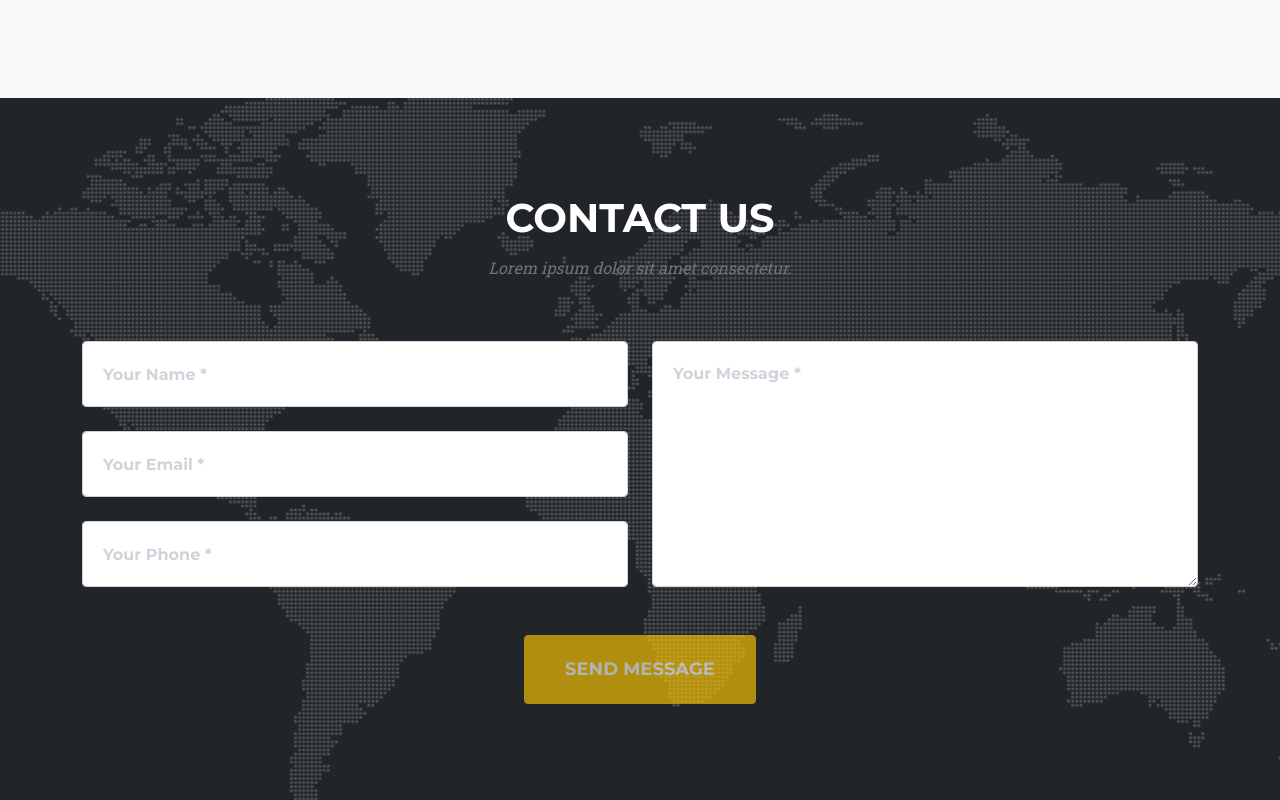
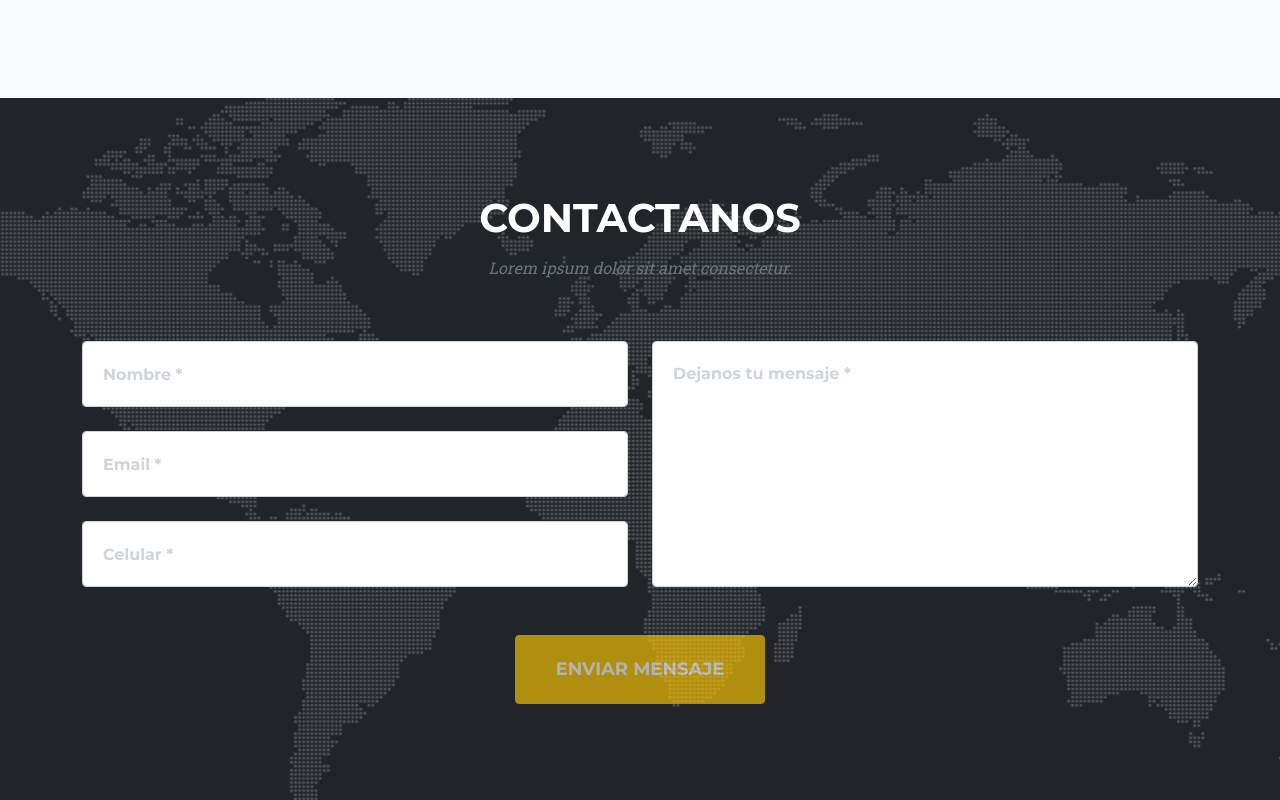
Before and after one commit to FabianLopezChamorro/Plataforma_Recogida_de_Paquetes, a React (Vite) app in the folder frontend/: page / in a window 1280 px wide. Shown: the part 2532-3332 px from the top of the page. Built offline with nearby package versions, Linux system fonts and the light colour scheme.

Commit message:
Modificar el componente Contacto

```diff
--- a/frontend/src/Components/Contacto.jsx
+++ b/frontend/src/Components/Contacto.jsx
@@ -5,7 +5,7 @@ function Contacto() {
         <section className="page-section" id="contact">
             <div className="container">
                 <div className="text-center">
-                    <h2 className="section-heading text-uppercase">Contact Us</h2>
+                    <h2 className="section-heading text-uppercase">Contactanos</h2>
                     <h3 className="section-subheading text-muted">Lorem ipsum dolor sit amet consectetur.</h3>
                 </div>
                 {/* * * * * * * * * * * * * * * **/}
@@ -20,26 +20,26 @@ function Contacto() {
                         <div className="col-md-6">
                             <div className="form-group">
                                 {/* Name input*/}
-                                <input className="form-control" id="name" type="text" placeholder="Your Name *" data-sb-validations="required" />
-                                <div className="invalid-feedback" data-sb-feedback="name:required">A name is required.</div>
+                                <input className="form-control" id="name" type="text" placeholder="Nombre *" data-sb-validations="required" />
+                                <div className="invalid-feedback" data-sb-feedback="name:required">Se require nombre.</div>
                             </div>
                             <div className="form-group">
                                 {/* Email address input*/}
-                                <input className="form-control" id="email" type="email" placeholder="Your Email *" data-sb-validations="required,email" />
-                                <div className="invalid-feedback" data-sb-feedback="email:required">An email is required.</div>
-                                <div className="invalid-feedback" data-sb-feedback="email:email">Email is not valid.</div>
+                                <input className="form-control" id="email" type="email" placeholder="Email *" data-sb-validations="required,email" />
+                                <div className="invalid-feedback" data-sb-feedback="email:required">Se require Email.</div>
+                                <div className="invalid-feedback" data-sb-feedback="email:email">Email no valido.</div>
                             </div>
                             <div className="form-group mb-md-0">
                                 {/* Phone number input*/}
-                                <input className="form-control" id="phone" type="tel" placeholder="Your Phone *" data-sb-validations="required" />
-                                <div className="invalid-feedback" data-sb-feedback="phone:required">A phone number is required.</div>
+                                <input className="form-control" id="phone" type="tel" placeholder="Celular *" data-sb-validations="required" />
+                                <div className="invalid-feedback" data-sb-feedback="phone:required">Se require un número de celular.</div>
                             </div>
                         </div>
                         <div className="col-md-6">
                             <div className="form-group form-group-textarea mb-md-0">
                                 {/* Message input*/}
-                                <textarea className="form-control" id="message" placeholder="Your Message *" data-sb-validations="required"></textarea>
-                                <div className="invalid-feedback" data-sb-feedback="message:required">A message is required.</div>
+                                <textarea className="form-control" id="message" placeholder="Dejanos tu mensaje *" data-sb-validations="required"></textarea>
+                                <div className="invalid-feedback" data-sb-feedback="message:required">Se requiere mensaje.</div>
                             </div>
                         </div>
                     </div>
@@ -49,7 +49,7 @@ function Contacto() {
                     {/* has successfully submitted*/}
                     <div className="d-none" id="submitSuccessMessage">
                         <div className="text-center text-white mb-3">
-                            <div className="fw-bolder">Form submission successful!</div>
+                            <div className="fw-bolder">Mensaje enviado correctamente!</div>
                             To activate this form, sign up at
                             <br />
                             <a href="https://startbootstrap.com/solution/contact-forms">https://startbootstrap.com/solution/contact-forms</a>
@@ -61,7 +61,7 @@ function Contacto() {
                     {/* an error submitting the form*/}
                     <div className="d-none" id="submitErrorMessage"><div className="text-center text-danger mb-3">Error sending message!</div></div>
                     {/* Submit Button*/}
-                    <div className="text-center"><button className="btn btn-primary btn-xl text-uppercase disabled" id="submitButton" type="submit">Send Message</button></div>
+                    <div className="text-center"><button className="btn btn-primary btn-xl text-uppercase disabled" id="submitButton" type="submit">Enviar Mensaje</button></div>
                 </form>
             </div>
         </section>
```
